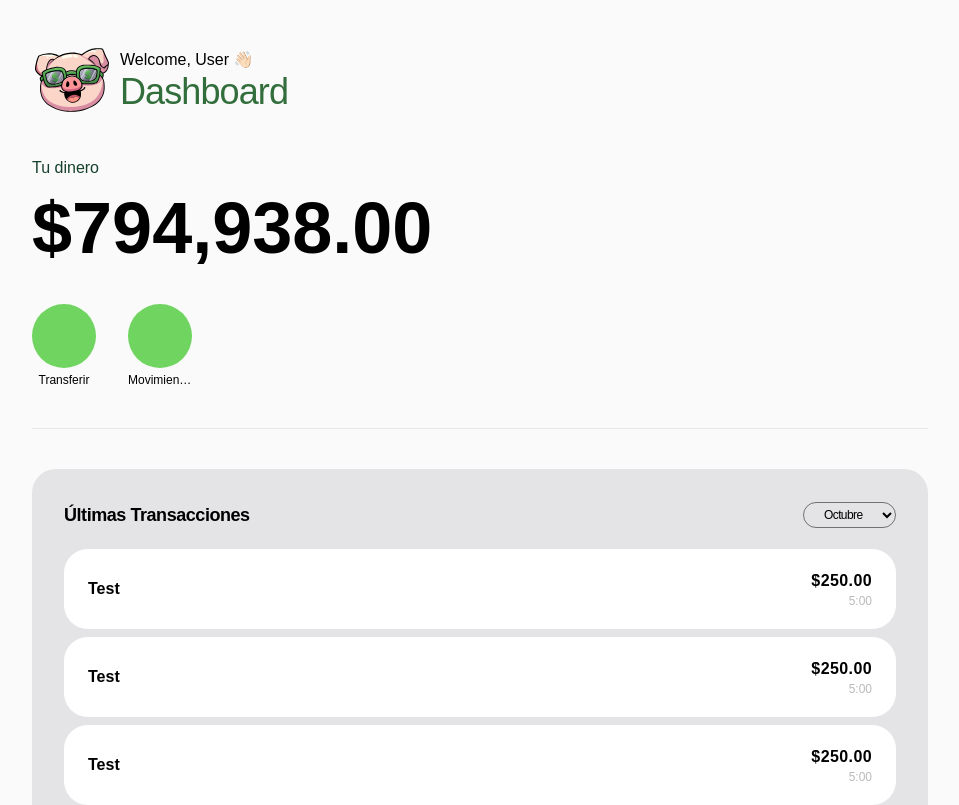
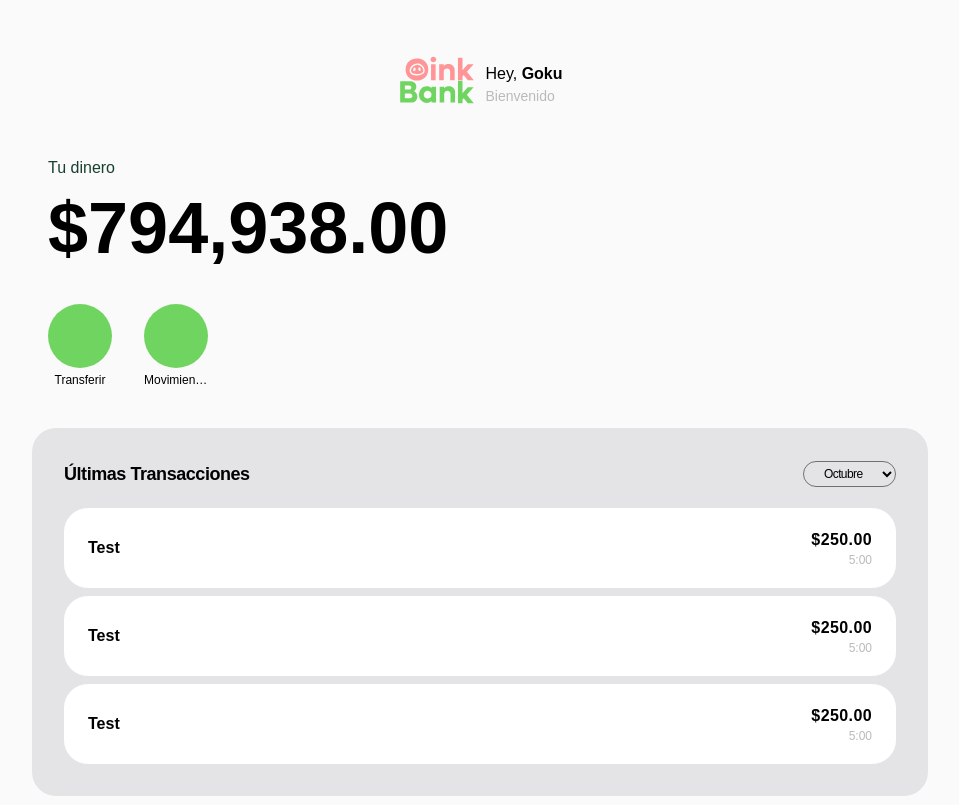
Before and after one commit to No-Country-simulation/c21-27-n-java-angular, an Angular app in the folder frontend/: page /dashboard in a window 1280 px wide. Shown: the top 805 px of the page, without its empty margins (160-1119 px from the left). Built offline with nearby package versions, Linux system fonts and the light colour scheme.

Commit message:
feat(fe): add user info

```diff
--- /dev/null
+++ b/frontend/src/app/core/user-sesion/user-sesion.component.html
@@ -0,0 +1,10 @@
+<div [ngClass]="[obPadding(), 'user']">
+  <img class="user__logo" src="images/logotipo-text-column@OB.svg" alt="logo" />
+
+  <div class="user__text">
+    <p>
+      Hey, <span class="user__text__name">{{ name }}</span>
+    </p>
+    <p class="user__text__greeting">Bienvenido</p>
+  </div>
+</div>
--- /dev/null
+++ b/frontend/src/app/core/user-sesion/user-sesion.component.scss
@@ -0,0 +1,23 @@
+:host {
+  @apply block my-10;
+}
+
+.user {
+  @apply flex justify-center items-center gap-2;
+
+  &__logo {
+    @apply w-20 h-20 overflow-hidden object-contain;
+  }
+
+  &__text {
+    @apply pt-2;
+
+    &__name {
+      @apply font-bold;
+    }
+
+    &__greeting {
+      @apply text-sm text-ob-gray font-normal;
+    }
+  }
+}
--- /dev/null
+++ b/frontend/src/app/core/user-sesion/user-sesion.component.ts
@@ -0,0 +1,16 @@
+import { NgClass } from '@angular/common';
+import { Component, Input, input } from '@angular/core';
+import { obPadding } from '@styles/ob-box-model.tv';
+
+@Component({
+  selector: 'app-user-sesion',
+  standalone: true,
+  imports: [NgClass],
+  templateUrl: './user-sesion.component.html',
+  styleUrl: './user-sesion.component.scss',
+})
+export class UserSesionComponent {
+  obPadding = obPadding;
+
+  @Input({ required: true }) name = '';
+}
--- a/frontend/src/app/features/dashboard/dashboard.component.html
+++ b/frontend/src/app/features/dashboard/dashboard.component.html
@@ -1,12 +1,10 @@
-<app-header />
+<app-user-sesion name="Goku" />
 
-<section class="dashboard">
-  <div class="balance">
+<section [ngClass]="['dashboard']">
+  <div [ngClass]="['balance', obPadding()]">
     <app-account-balance [balance]="balance" />
     <app-shortcuts />
   </div>
 
-  <hr />
-
   <app-recents></app-recents>
 </section>
--- a/frontend/src/app/features/dashboard/dashboard.component.scss
+++ b/frontend/src/app/features/dashboard/dashboard.component.scss
@@ -1,16 +1,12 @@
 :host {
   @apply block w-full mx-auto;
-}
-
-.user {
-  @apply min-h-40;
 }
 
 .dashboard {
   @apply flex flex-col gap-10;
 
   .balance {
-    @apply mt-32 lg:mt-0;
+    @apply lg:mt-0;
     @apply flex flex-col gap-10 justify-center items-center;
     @apply lg:items-start;
   }
--- a/frontend/src/app/features/dashboard/dashboard.component.ts
+++ b/frontend/src/app/features/dashboard/dashboard.component.ts
@@ -5,6 +5,9 @@ import { AccountBalanceComponent } from './components/account-balance/account-ba
 import { HeaderComponent } from './components/header/header.component';
 import { ShortcutsComponent } from './components/shortcuts/shortcuts.component';
 import { RecentsComponent } from './components/recents/recents.component';
+import { UserSesionComponent } from '../../core/user-sesion/user-sesion.component';
+import { NgClass } from '@angular/common';
+import { obPadding } from '@styles/ob-box-model.tv';
 
 @Component({
   selector: 'app-dashboard',
@@ -14,11 +17,15 @@ import { RecentsComponent } from './components/recents/recents.component';
     HeaderComponent,
     ShortcutsComponent,
     RecentsComponent,
+    UserSesionComponent,
+    NgClass,
   ],
   templateUrl: './dashboard.component.html',
   styleUrl: './dashboard.component.scss',
 })
 export class DashboardComponent {
+  obPadding = obPadding;
+
   balance = '';
 
   constructor(private balanceService: BalanceService) {
```
Also changed, not shown: frontend/public/images/logotipo-text-column@OB.svg (added), 1 other file (tests, documents, lock files or other folders).
